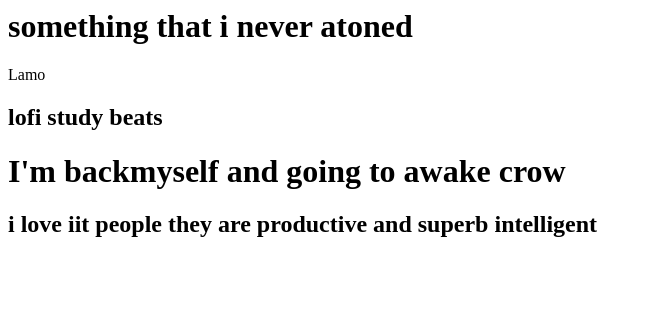
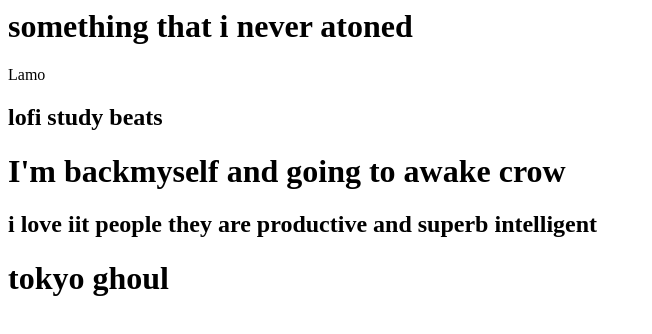
Before and after one commit to MANICHARA/git-test2, a website: page something.html in a window 1280 px wide. Shown: the whole page, without its empty margins (0-652 px from the left). Drawn offline with Linux system fonts and the light colour scheme.

Commit message:
4th with package.json file and with excluded

```diff
--- a/something.html
+++ b/something.html
@@ -10,5 +10,6 @@
         <h2> lofi study beats</h2>
         <h1> I'm backmyself and going to awake crow </h1>
         <h2> i love iit people they are productive and superb intelligent </h2>
+        <h1>tokyo ghoul </h1>
     </body>
 </html>
```
Also changed, not shown: package.json (added, +24 -0 lines), 2 other files.
